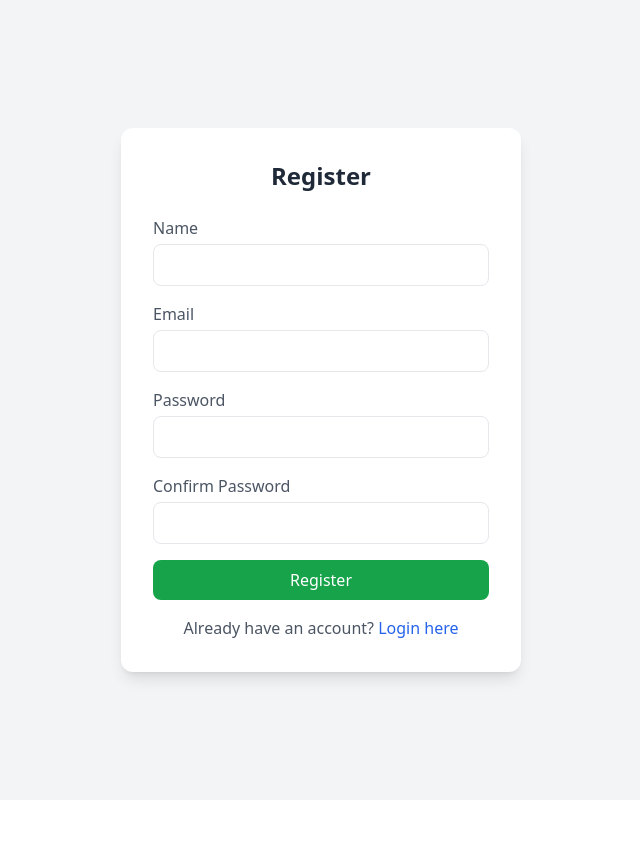
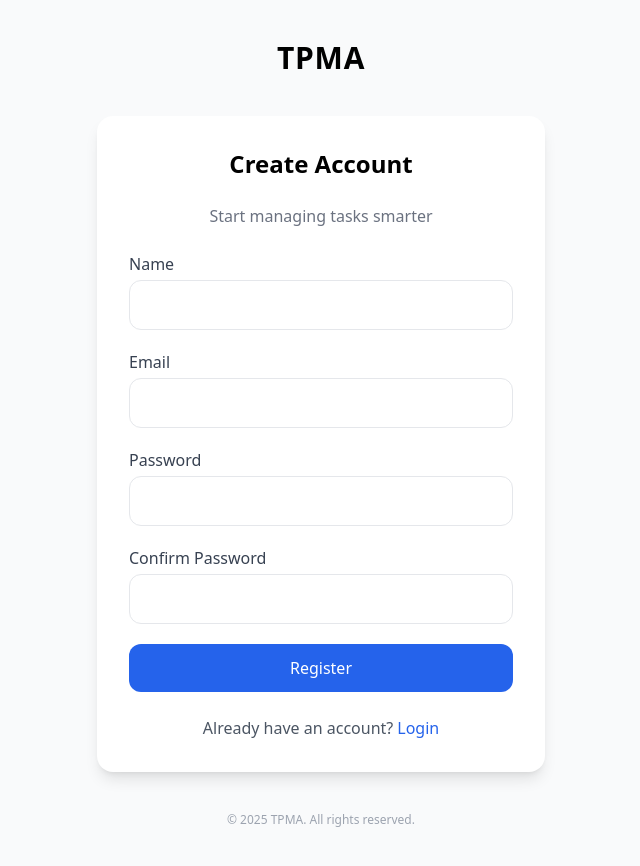
Before and after one commit to Muaz2004/tpma, a React (Create React App) app in the folder frontend/: page /register in a window 1280 px wide. Shown: the whole page, without its empty margins (319-959 px from the left). Before the commit the page ends 800 px from the top, so only its background shows below. Built offline with nearby package versions, Linux system fonts and the light colour scheme; no server answers.

Commit message:
register page also..

```diff
--- a/frontend/src/pages/Register.js
+++ b/frontend/src/pages/Register.js
@@ -9,11 +9,12 @@ const Register = () => {
   const navigate = useNavigate();
 
   const [firstName, setfirstName] = useState("");
-  const [email, setEmail] = useState("");
+  const [email, setEmail]       = useState("");
   const [password, setPassword] = useState("");
   const [confirmPassword, setConfirmPassword] = useState("");
+
   const [loading, setLoading] = useState(false);
-  const [error, setError] = useState(null);
+  const [error, setError]     = useState(null);
 
   const [registerMutation] = useMutation(REGISTER_MUTATION);
 
@@ -47,82 +48,87 @@ const Register = () => {
   };
 
   return (
-    <div className="min-h-screen flex items-center justify-center bg-gray-100">
-      <div className="bg-white shadow-lg rounded-xl p-8 w-full sm:w-[400px]">
+    <div className="min-h-screen bg-gray-50 flex flex-col items-center justify-center px-6 py-10">
 
-        <h2 className="text-2xl font-bold text-gray-800 text-center mb-6">
-          Register
-        </h2>
+      {/* Header */}
+      <h1 className="text-3xl font-bold mb-10 tracking-wide">TPMA</h1>
 
-        <form onSubmit={handleRegister} className="space-y-4">
+      {/* Card */}
+      <div className="w-full max-w-md bg-white p-8 rounded-2xl shadow-lg space-y-6">
 
-          <div>
-            <label className="block mb-1 text-gray-600">Name</label>
+        <h2 className="text-2xl font-semibold text-center">Create Account</h2>
+        <p className="text-center text-gray-500">Start managing tasks smarter</p>
+
+        <form onSubmit={handleRegister} className="space-y-5">
+
+          <div className="flex flex-col">
+            <label className="text-gray-700 mb-1">Name</label>
             <input
               type="text"
               value={firstName}
+              className="p-3 border rounded-xl focus:ring-2 focus:ring-blue-500 outline-none"
               onChange={(e) => setfirstName(e.target.value)}
               required
-              className="w-full px-3 py-2 border rounded-lg focus:outline-none focus:ring focus:ring-blue-300"
             />
           </div>
 
-          <div>
-            <label className="block mb-1 text-gray-600">Email</label>
+          <div className="flex flex-col">
+            <label className="text-gray-700 mb-1">Email</label>
             <input
               type="email"
               value={email}
+              className="p-3 border rounded-xl focus:ring-2 focus:ring-blue-500 outline-none"
               onChange={(e) => setEmail(e.target.value)}
               required
-              className="w-full px-3 py-2 border rounded-lg focus:outline-none focus:ring focus:ring-blue-300"
             />
           </div>
 
-          <div>
-            <label className="block mb-1 text-gray-600">Password</label>
+          <div className="flex flex-col">
+            <label className="text-gray-700 mb-1">Password</label>
             <input
               type="password"
               value={password}
+              className="p-3 border rounded-xl focus:ring-2 focus:ring-blue-500 outline-none"
               onChange={(e) => setPassword(e.target.value)}
               required
-              className="w-full px-3 py-2 border rounded-lg focus:outline-none focus:ring focus:ring-blue-300"
             />
           </div>
 
-          <div>
-            <label className="block mb-1 text-gray-600">Confirm Password</label>
+          <div className="flex flex-col">
+            <label className="text-gray-700 mb-1">Confirm Password</label>
             <input
               type="password"
               value={confirmPassword}
+              className="p-3 border rounded-xl focus:ring-2 focus:ring-blue-500 outline-none"
               onChange={(e) => setConfirmPassword(e.target.value)}
-              className="w-full px-3 py-2 border rounded-lg focus:outline-none focus:ring focus:ring-blue-300"
             />
           </div>
 
           <button
             type="submit"
             disabled={loading}
-            className="w-full bg-green-600 hover:bg-green-700 text-white rounded-lg py-2 transition"
+            className="w-full py-3 bg-blue-600 text-white rounded-xl font-medium hover:bg-blue-700 transition"
           >
             {loading ? "Registering..." : "Register"}
           </button>
 
-          {error && (
-            <p className="text-red-500 text-center">{error}</p>
-          )}
+          {error && <p className="text-center text-red-500">{error}</p>}
         </form>
 
-        <p className="text-center text-gray-600 mt-4">
-          Already have an account?{" "}
-          <Link
-            to="/login"
-            className="text-blue-600 hover:underline font-medium"
-          >
-            Login here
+        {/* Link */}
+        <p className="text-center text-gray-600">
+          Already have an account?
+          <Link to="/login" className="text-blue-600 font-medium ml-1">
+            Login
           </Link>
         </p>
+      </div>
 
-      </div>
+      {/* Footer */}
+      <p className="text-xs text-gray-400 mt-10">
+        © 2025 TPMA. All rights reserved.
+      </p>
+
     </div>
   );
 };
```
